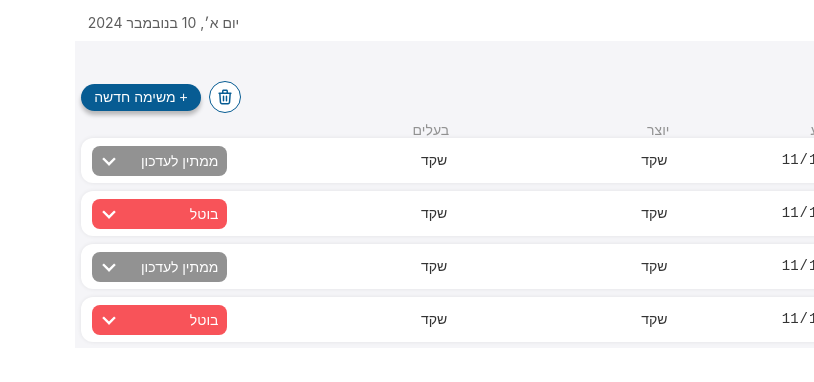
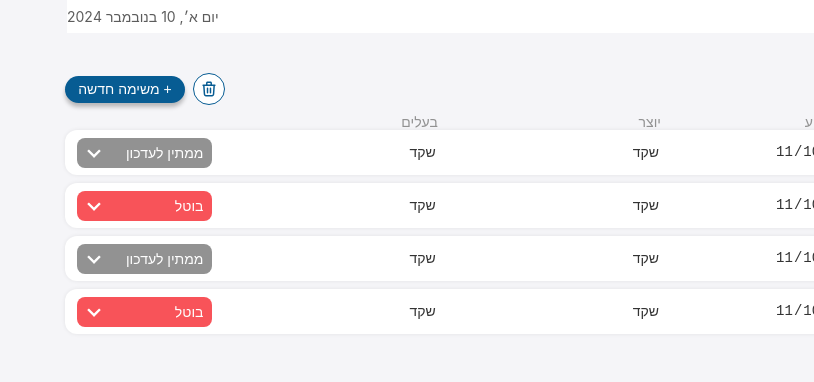
Before and after one commit to perezShaked/to-do-list, a React (Vite) app: page / in a window 1280 px wide. Shown: the top 382 px of the page, without its empty margins (466-1280 px from the left). Built offline with nearby package versions, Linux system fonts and the light colour scheme.

Commit message:
fix: date input change with keyboard, feat: checkbok check open subtasks, sort and search open subtasks, DB update when out of the field

```diff
--- a/src/App.css
+++ b/src/App.css
@@ -1,10 +1,11 @@
 body{
   user-select: none;
+  background: #F5F5F8;
+  margin: 0;
 }
 
 .appContainer{
   display: flex;
-  background: #F5F5F8;
   align-items: center;
   flex-wrap: wrap;
   justify-content: space-between;
--- a/src/App.tsx
+++ b/src/App.tsx
@@ -7,7 +7,7 @@ import {NewTaskButton} from './components/views/NewTaskButton';
 import {TasksContentTitles} from './components/views/TasksContentTitles';
 import {tasksData, checkedTasks, Task, statusOptions} from "./components/types/tasksData";
 import {TaskRow} from './components/views/TaskRow';
-import { useState } from 'react';
+import { useState, useEffect, useMemo } from 'react';
 
 const App = () => {
   const [nextId, setNextId] = useState(5);
@@ -16,6 +16,7 @@ const App = () => {
   const [isSubTaskChecked2, setIsSubTaskChecked] = useState(false);
   const [sortStatus, setSortStatus] = useState<statusOptions>('allStatuses')
   const [searchValue, setSearchValue] = useState<string>('')
+  const [isFiltered, setIsFiltered] = useState(false);
 
 
   const updateTaskData = (updateTask: Task, taskId: number) => {
@@ -103,11 +104,12 @@ const App = () => {
     setSortStatus(status);
   }
 
-  const sortByStatusAndSearch = (tasks: Task[]):Task[] => {
+  const sortedTasks = useMemo(
+    ():Task[] => {
       if(sortStatus === 'allStatuses' && searchValue === '')
         return tasks;
 
-    let updateTasks = tasks.map((task) => {
+      const updateTasks = tasks.map((task) => {
         return {
           ...task,
           subTasks: task.subTasks.filter(subTask => ((subTask.status === sortStatus || sortStatus === 'allStatuses') && subTask.title.includes(searchValue))),
@@ -116,7 +118,16 @@ const App = () => {
       return updateTasks.filter((task) => {
         return (((task.status === sortStatus || sortStatus === 'allStatuses')) && task.title.includes(searchValue) || task.subTasks.length > 0)
       })
+    },[sortStatus, searchValue])
+
+
+  useEffect(() => {
+    if (sortStatus !== 'allStatuses' || searchValue !== '') {
+      setIsFiltered(true);
+    } else {
+      setIsFiltered(false);
     }
+  }, [sortStatus, searchValue]);
 
   const handleSearchValueChange = (value: string) => {
     setSearchValue(value);
@@ -139,13 +150,13 @@ const App = () => {
           </div>
           <TasksContentTitles />
           <div className='tasksContainer'>
-            {sortByStatusAndSearch(tasks).map((task) => <TaskRow
+            {sortedTasks.map((task) => <TaskRow
                       key={task.id}
                       checkedTasks={checkedTasks}
                       updateTaskData={updateTaskData}
                       task={task}
                       handleCheckedTask={handleCheckedTask}
-                      isSubTasksOpen={false}/>)}
+                      isSubTasksOpen={isFiltered}/>)}
           </div>
       </div>
     </>
--- a/src/components/views/TaskRow/SubTask/index.tsx
+++ b/src/components/views/TaskRow/SubTask/index.tsx
@@ -20,6 +20,11 @@ export const SubTaskRow = ({subTask, handleCheckedTask, parentId, isSTChecked, u
     updateSubTaskData(updateSubTask, subTask.id);
     }
 
+  const handleSubTaskTitleChange = (element: React.ChangeEvent<HTMLInputElement>) => {
+      const updateSubTask = {...subTask, title: element.target.value}
+      updateSubTaskData(updateSubTask, subTask.id);
+      }
+
   const handleCheckedStatus = ( element: React.ChangeEvent<HTMLInputElement>) => {
     const updatedChecked = element.target.checked;
     setIsChecked(updatedChecked);
@@ -29,7 +34,7 @@ export const SubTaskRow = ({subTask, handleCheckedTask, parentId, isSTChecked, u
   return(
     <div className="subTask">
       <CheckBox checked={isChecked} onChange={handleCheckedStatus}/>
-      <input className='inputTask subTaskLabel' value={subTask.title} onChange={()=>{}} />
+      <input className='inputTask subTaskLabel' value={subTask.title} onChange={handleSubTaskTitleChange} />
       <TaskStatusChanger onClick={handleSubTaskStatusChange} status={subTask.status}/>
     </div>
   )
--- a/src/components/views/TaskRow/TaskRow.css
+++ b/src/components/views/TaskRow/TaskRow.css
@@ -39,8 +39,7 @@
   border: none;
   background-color: #075b9300;
   border-bottom: 2px solid #075b9300;
-  max-width: 38ch;
-  min-width: 10ch;
+  width: 70%;
 }
 
 .inputTask:focus{
--- a/src/components/views/TaskRow/index.tsx
+++ b/src/components/views/TaskRow/index.tsx
@@ -3,7 +3,7 @@ import {CheckBox} from "../../elements/CheckBox/CheckBox";
 import {ArrowIcon} from '../../elements/ArrowIcon'
 import {TaskStatusChanger} from "../TaskStatusChanger";
 import {checkedTasks, statusOptions, Task, SubTaskType} from '../../types/tasksData';
-import {useState} from "react";
+import {useEffect, useState, useRef} from "react";
 import {SubTaskRow} from "./SubTask";
 
 type TaskRowProps = {
@@ -15,18 +15,33 @@ type TaskRowProps = {
 }
 
 export const TaskRow = ({task, handleCheckedTask, checkedTasks, updateTaskData, isSubTasksOpen}:TaskRowProps) => {
-  const [showSubTasks, setShowSubTask] = useState(isSubTasksOpen);
+  const [showSubTasks, setShowSubTask] = useState(false);
+
+  useEffect(() => {
+    if (isSubTasksOpen) {
+      setShowSubTask(true);
+    } else {
+      setShowSubTask(false);
+    }
+  }, [isSubTasksOpen]);
+
+  const [taskTitle, setTaskTitle] = useState(task.title);
+
+  const convertDateToString = (date:Date) => {
+    return date.toISOString().split("T")[0];
+  }
+
+  const [taskDueDate, setTaskDueDate] = useState(convertDateToString(task.dueDate));
+  const [taskMadeBy, setTaskMadeBy] = useState(task.madeBy);
+  const [taskOwner, setTaskOwner] = useState(task.owner);
   const haveSubTasks = task.subTasks.length > 0;
 
   const isTaskChecked = (taskId: number, parentId: number) => {
     const result = checkedTasks.some((t) => t.id == taskId && t.parentId == parentId);
     return result;
   }
+
   const [isChecked, setIsChecked] = useState(isTaskChecked(task.id, -1));
-
-  const convertDateToString = (date:Date) => {
-    return date.toISOString().split("T")[0];
-  }
 
   const handleInputChange = (field: keyof Task) => (element: React.ChangeEvent<HTMLInputElement>) => {
     let value: string | Date = element.currentTarget.value;
@@ -45,32 +60,35 @@ export const TaskRow = ({task, handleCheckedTask, checkedTasks, updateTaskData,
   const handleCheckedStatus = ( element: React.ChangeEvent<HTMLInputElement>) => {
     const updatedChecked = element.target.checked;
     setIsChecked(updatedChecked);
+    if(updatedChecked)
+      setShowSubTask(true);
     handleCheckedTask(task.id, updatedChecked, 'task', -1);
   }
 
   const updateSubTaskData = (updateSubTask: SubTaskType, subTaskId: number) => {
     updateTaskData({...task, subTasks: task.subTasks.map((subTask) => (subTask.id === subTaskId ? updateSubTask : subTask)) }, task.id);
   };
-  console.log(task.dueDate.toISOString().split("T")[0]);
+
+  console.log(`F: ${isSubTasksOpen} S: ${showSubTasks}`);
 
   return(
     <div className="taskRow">
-        <div className={`task ${showSubTasks && haveSubTasks}ShowSubTasks`}>
+        <div className={`task ${(showSubTasks) && haveSubTasks}ShowSubTasks`}>
           <div className="taskInfo">
             <CheckBox checked={isChecked} onChange={handleCheckedStatus}/>
             {
               (haveSubTasks) &&
-                <ArrowIcon className="taskRowArrowButton" direction={showSubTasks ? "down" : "left"} onClick={() => {setShowSubTask(!showSubTasks)}}/>
+                <ArrowIcon className="taskRowArrowButton" direction={(showSubTasks) ? "down" : "left"} onClick={() => {setShowSubTask((prev) => !prev)}}/>
             }
-            <input className='inputTask' value={task.title} onChange={handleInputChange('title')} style={{width:`${task.title.length}ch`}} />
+            <input className='inputTask' value={taskTitle} onChange={(e) => setTaskTitle(e.target.value)} onBlur={handleInputChange('title')}/>
             {(haveSubTasks) && <div className="numOfSubTasks">{`${task.subTasks.length}+`}</div>}
           </div>
-          <input className='inputTask dueDate' type="date" value={convertDateToString(task.dueDate)} onChange={handleInputChange('dueDate')} onKeyDown={(e) => e.preventDefault()}/>
-          <input className='inputTask' value={task.madeBy} onInput={handleInputChange('madeBy')}/>
-          <input className='inputTask' value={task.owner} onInput={handleInputChange('owner')}/>
+          <input className='inputTask dueDate' type="date" value={taskDueDate} onChange={(e) => setTaskDueDate(e.target.value)} onBlur={handleInputChange('dueDate')}/>
+          <input className='inputTask' value={taskMadeBy} onChange={(e) => setTaskMadeBy(e.target.value)} onBlur={handleInputChange('madeBy')}/>
+          <input className='inputTask' value={taskOwner} onChange={(e) => setTaskOwner(e.target.value)} onBlur={handleInputChange('owner')}/>
           <TaskStatusChanger onClick={handleStatusChange} status={task.status}/>
         </div>
-        {(task.subTasks.length > 0) && showSubTasks &&
+        {(task.subTasks.length > 0) && (showSubTasks) &&
           <div>
             {task.subTasks.map((subTask) => <SubTaskRow
                 key={subTask.id}
--- a/src/components/views/TimeStamp/TimeStamp.css
+++ b/src/components/views/TimeStamp/TimeStamp.css
@@ -1,8 +1,8 @@
 .timeStamp{
   direction: ltr;
-  align-self: self-end;
   font-size: 14px;
   color: #333333cc;
-  padding: 6px 0px 10px 0px;
-  width: 99%;
+  padding: 8px 0px 8px 0px;
+  background-color: white;
+  margin-left: 8px;
 }
```
Lines whose indentation alone changed are shown as unchanged.
